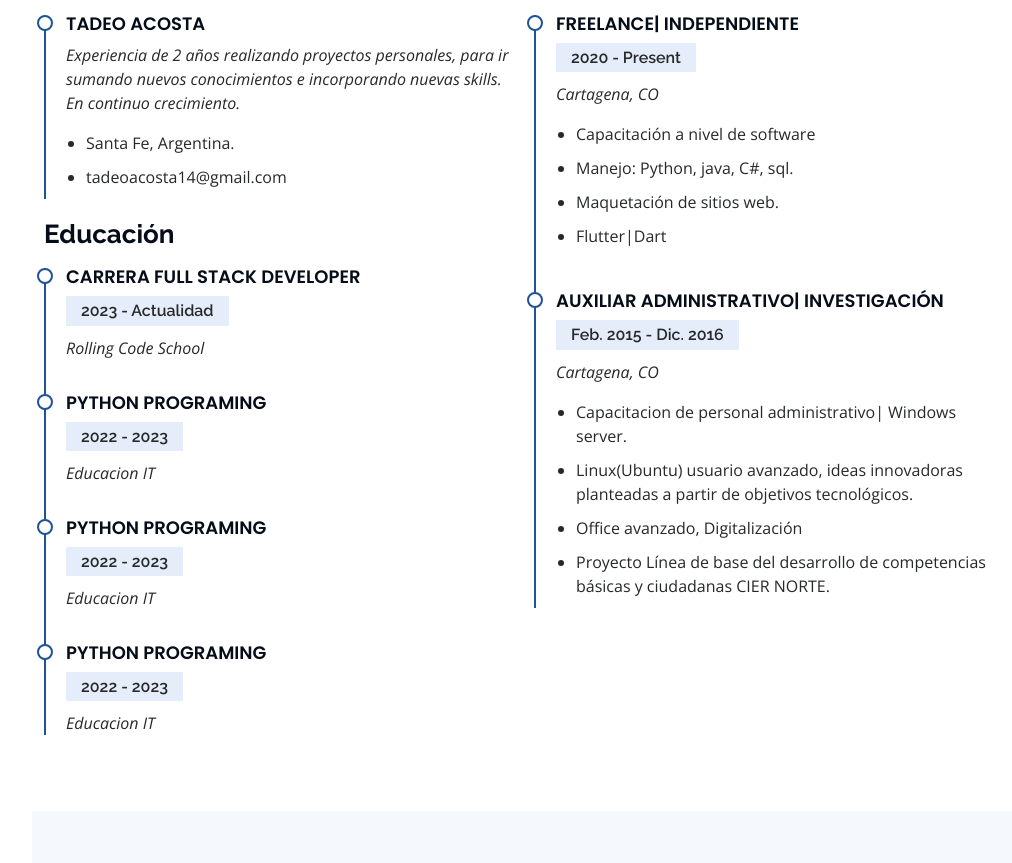
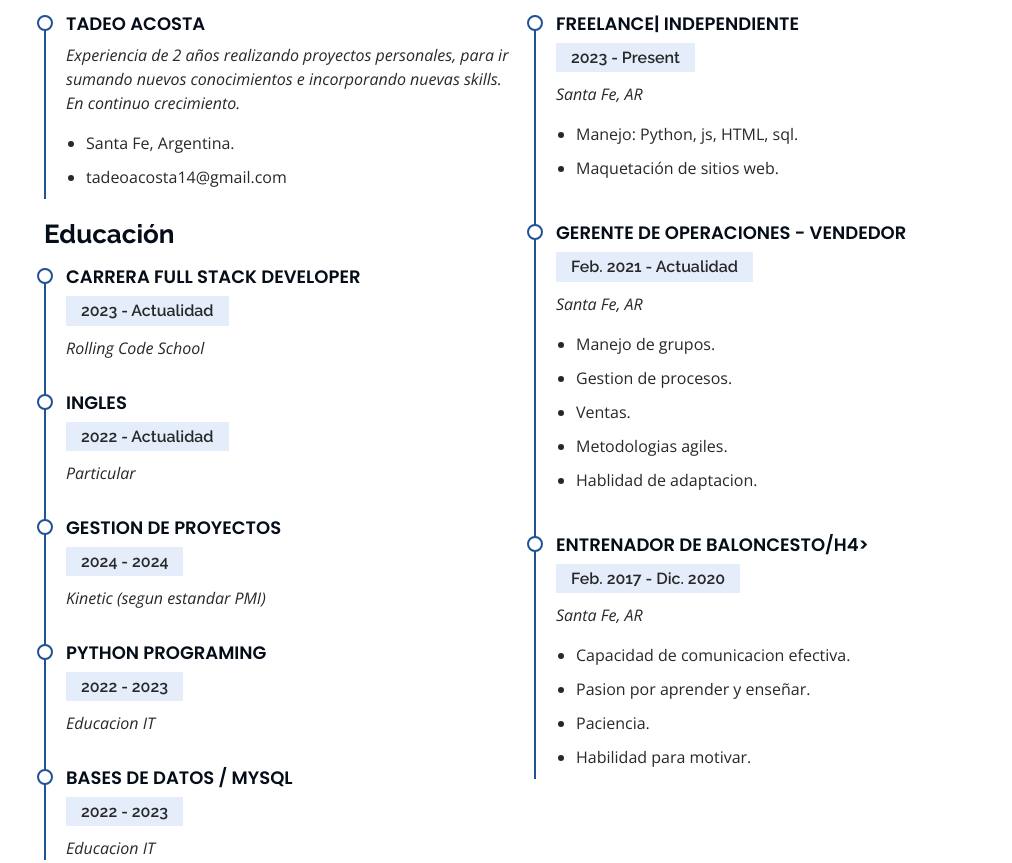
Before and after one commit to tadeo14/Portfolio-TadeoDEV, a plain HTML site: page index.html in a window 1280 px wide. Shown: the part 1602-2465 px from the top of the page, without its empty margins (268-1280 px from the left). Drawn offline with nearby package versions, Linux system fonts and the light colour scheme.

Commit message:
se modifico la parte del sumary

```diff
--- a/index.html
+++ b/index.html
@@ -441,9 +441,14 @@
                 <p><em>Rolling Code School</em></p>
               </div>
               <div class="resume-item">
-                <h4>Python programing</h4>
-                <h5>2022 - 2023</h5>
-                <p><em>Educacion IT</em></p>
+                <h4>INGLES</h4>
+                <h5>2022 - Actualidad</h5>
+                <p><em>Particular</em></p>
+              </div>
+              <div class="resume-item">
+                <h4>Gestion de Proyectos</h4>
+                <h5>2024 - 2024</h5>
+                <p><em>Kinetic (segun estandar PMI)</em></p>
               </div>
               <div class="resume-item">
                 <h4>Python programing</h4>
@@ -451,7 +456,7 @@
                 <p><em>Educacion IT</em></p>
               </div>
               <div class="resume-item">
-                <h4>Python programing</h4>
+                <h4>Bases de datos / MySQL</h4>
                 <h5>2022 - 2023</h5>
                 <p><em>Educacion IT</em></p>
               </div>
@@ -460,32 +465,34 @@
               <h3 class="resume-title">Professional Experience</h3>
               <div class="resume-item">
                 <h4>Freelance| Independiente</h4>
-                <h5>2020 - Present</h5>
-                <p><em>Cartagena, CO </em></p>
+                <h5>2023 - Present</h5>
+                <p><em>Santa Fe, AR </em></p>
                 <ul>
-                  <li>Capacitación a nivel de software</li>
-                  <li>Manejo: Python, java, C#, sql.</li>
+                  <li>Manejo: Python, js, HTML, sql.</li>
                   <li>Maquetación de sitios web.</li>
-                  <li>Flutter|Dart</li>
                 </ul>
               </div>
               <div class="resume-item">
-                <h4>Auxiliar Administrativo| Investigación</h4>
-                <h5>Feb. 2015 - Dic. 2016</h5>
-                <p><em>Cartagena, CO</em></p>
+                <h4>Gerente de Operaciones - Vendedor</h4>
+                <h5>Feb. 2021 - Actualidad</h5>
+                <p><em>Santa Fe, AR</em></p>
                 <ul>
-                  <li>
-                    Capacitacion de personal administrativo| Windows server.
-                  </li>
-                  <li>
-                    Linux(Ubuntu) usuario avanzado, ideas innovadoras planteadas
-                    a partir de objetivos tecnológicos.
-                  </li>
-                  <li>Office avanzado, Digitalización</li>
-                  <li>
-                    Proyecto Línea de base del desarrollo de competencias
-                    básicas y ciudadanas CIER NORTE.
-                  </li>
+                  <li>Manejo de grupos.</li>
+                  <li>Gestion de procesos.</li>
+                  <li>Ventas.</li>
+                  <li>Metodologias agiles.</li>
+                  <li>Hablidad de adaptacion.</li>
+                </ul>
+              </div>
+              <div class="resume-item">
+                <h4>Entrenador de Baloncesto/h4>
+                <h5>Feb. 2017 - Dic. 2020</h5>
+                <p><em>Santa Fe, AR</em></p>
+                <ul>
+                  <li>Capacidad de comunicacion efectiva.</li>
+                  <li>Pasion por aprender y enseñar.</li>
+                  <li>Paciencia.</li>
+                  <li>Habilidad para motivar.</li>
                 </ul>
               </div>
             </div>
```
